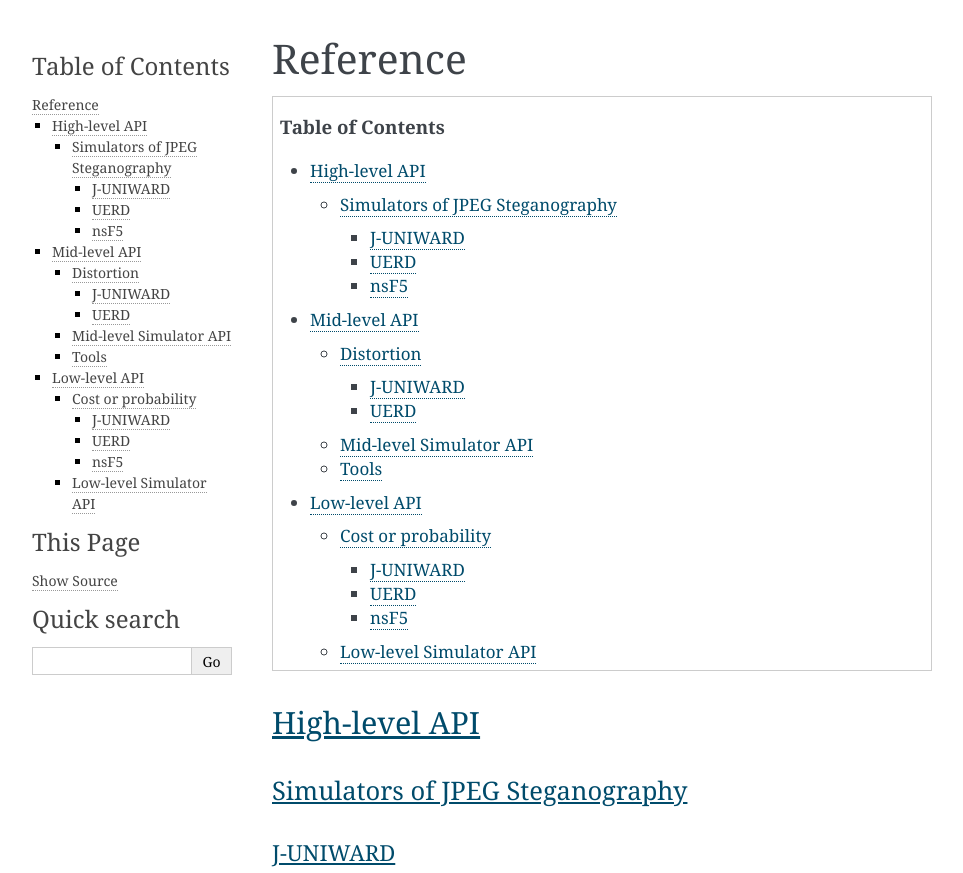
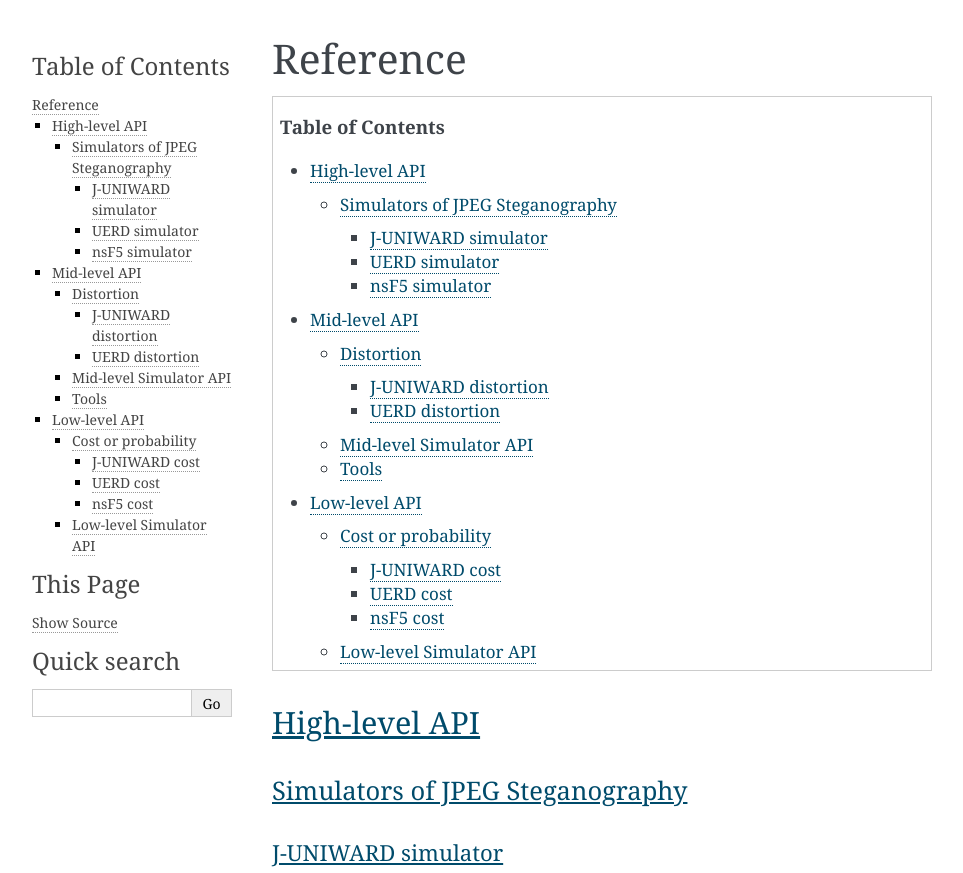
Before and after one commit to uibk-uncover/conseal, a Sphinx documentation site: the page built from docs/reference.rst, in a window 1280 px wide and 1400 px high, cut to the strip 0-873 px from the top of the window. Shown: the whole strip, without its empty margins (148-1111 px from the left). Built offline with Sphinx 7.4.7, drawn with Linux system fonts in a browser that asks for light colours; some of the changed text lies outside the part shown.

Commit message:
removed duplicate labels

```diff
--- a/docs/glossary.rst
+++ b/docs/glossary.rst
@@ -61,8 +61,8 @@ Sublattice simulator
 *Will be added in the future*
 
 
-Distortion
-----------
+Distortion functions
+--------------------
 
 Uniform Embedding Revisited Distortion (UERD)
 ^^^^^^^^^^^^^^^^^^^^^^^^^^^^^^^^^^^^^^^^^^^^^
--- a/docs/reference.rst
+++ b/docs/reference.rst
@@ -11,8 +11,8 @@ High-level API
 Simulators of JPEG Steganography
 ^^^^^^^^^^^^^^^^^^^^^^^^^^^^^^^^
 
-J-UNIWARD
-"""""""""
+J-UNIWARD simulator
+"""""""""""""""""""
 
 .. autofunction:: conseal.juniward.simulate_single_channel
 
@@ -20,14 +20,14 @@ J-UNIWARD
    :members: JUNIWARD_ORIGINAL, JUNIWARD_FIX_OFF_BY_ONE
 
 
-UERD
-""""
+UERD simulator
+""""""""""""""
 
 .. autofunction:: conseal.uerd.simulate_single_channel
 
 
-nsF5
-""""
+nsF5 simulator
+""""""""""""""
 
 .. autofunction:: conseal.nsF5.simulate_single_channel
 
@@ -38,14 +38,14 @@ Mid-level API
 Distortion
 ^^^^^^^^^^
 
-J-UNIWARD
-"""""""""
+J-UNIWARD distortion
+""""""""""""""""""""
 
 .. autofunction:: conseal.juniward.compute_distortion
 
 
-UERD
-""""
+UERD distortion
+"""""""""""""""
 
 .. autofunction:: conseal.uerd.compute_distortion
 
@@ -68,19 +68,19 @@ Low-level API
 Cost or probability
 ^^^^^^^^^^^^^^^^^^^
 
-J-UNIWARD
-"""""""""
+J-UNIWARD cost
+""""""""""""""
 
 .. autofunction:: conseal.juniward._costmap.compute_cost
 
 
-UERD
-""""
+UERD cost
+"""""""""
 
 .. autofunction:: conseal.uerd._costmap.compute_cost
 
-nsF5
-""""
+nsF5 cost
+"""""""""
 
 .. autofunction:: conseal.nsF5._costmap.probability
 
```
